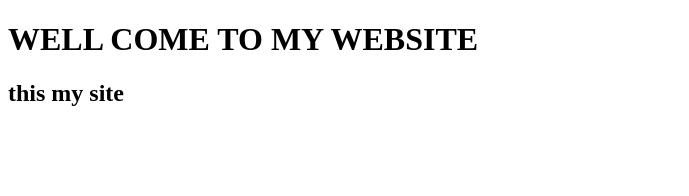
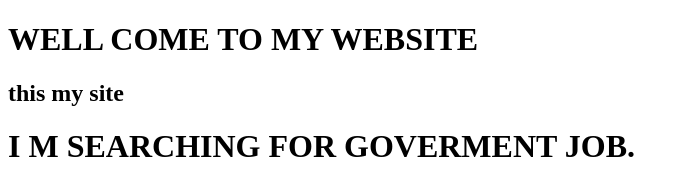
Before and after one commit to Ashfaque-A/programmer, a plain HTML site: page index.html in a window 1280 px wide. Shown: the whole page, without its empty margins (0-689 px from the left). Drawn offline with Linux system fonts and the light colour scheme.

Commit message:
goverment job para

```diff
--- a/index.html
+++ b/index.html
@@ -9,5 +9,7 @@
 <body>
     <h1>WELL COME TO MY WEBSITE</h1>
     <h2>this my site</h2>
+
+    <h1> I M SEARCHING FOR GOVERMENT JOB.</h1>
 </body>
 </html>
```
